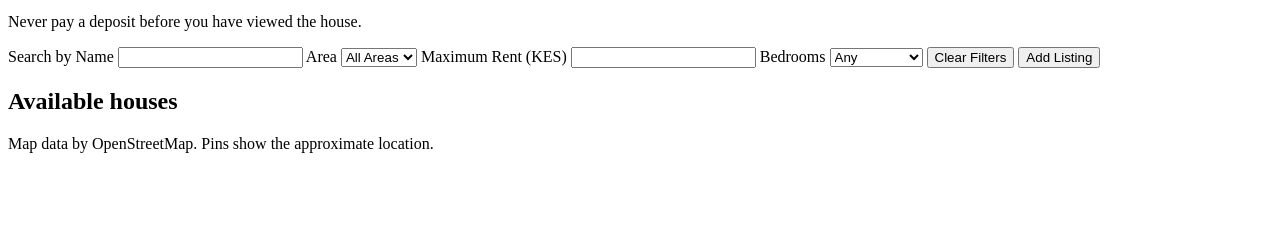
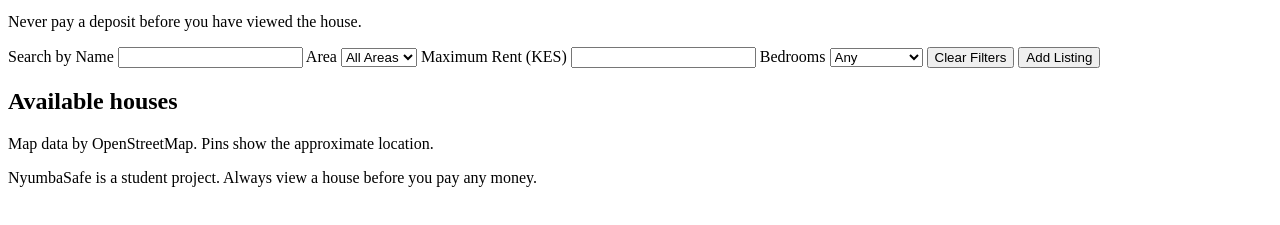
Before and after one commit to solomonmaguta492-dev/Nyumba-Safe-Project, a plain HTML site: page index.html in a window 1280 px wide. Shown: the part 161-386 px from the top of the page. Drawn offline with Linux system fonts and the light colour scheme.

Commit message:
adde site footer in my html

```diff
--- a/index.html
+++ b/index.html
@@ -68,5 +68,10 @@
     </div>
     </main>
 
+    <footer class="site-footer">
+        <div class="wrap">
+            <p>NyumbaSafe is a student project. Always view a house before you pay any money.</p>
+        </div>
+    </footer>
   </body>
 </html>
```
